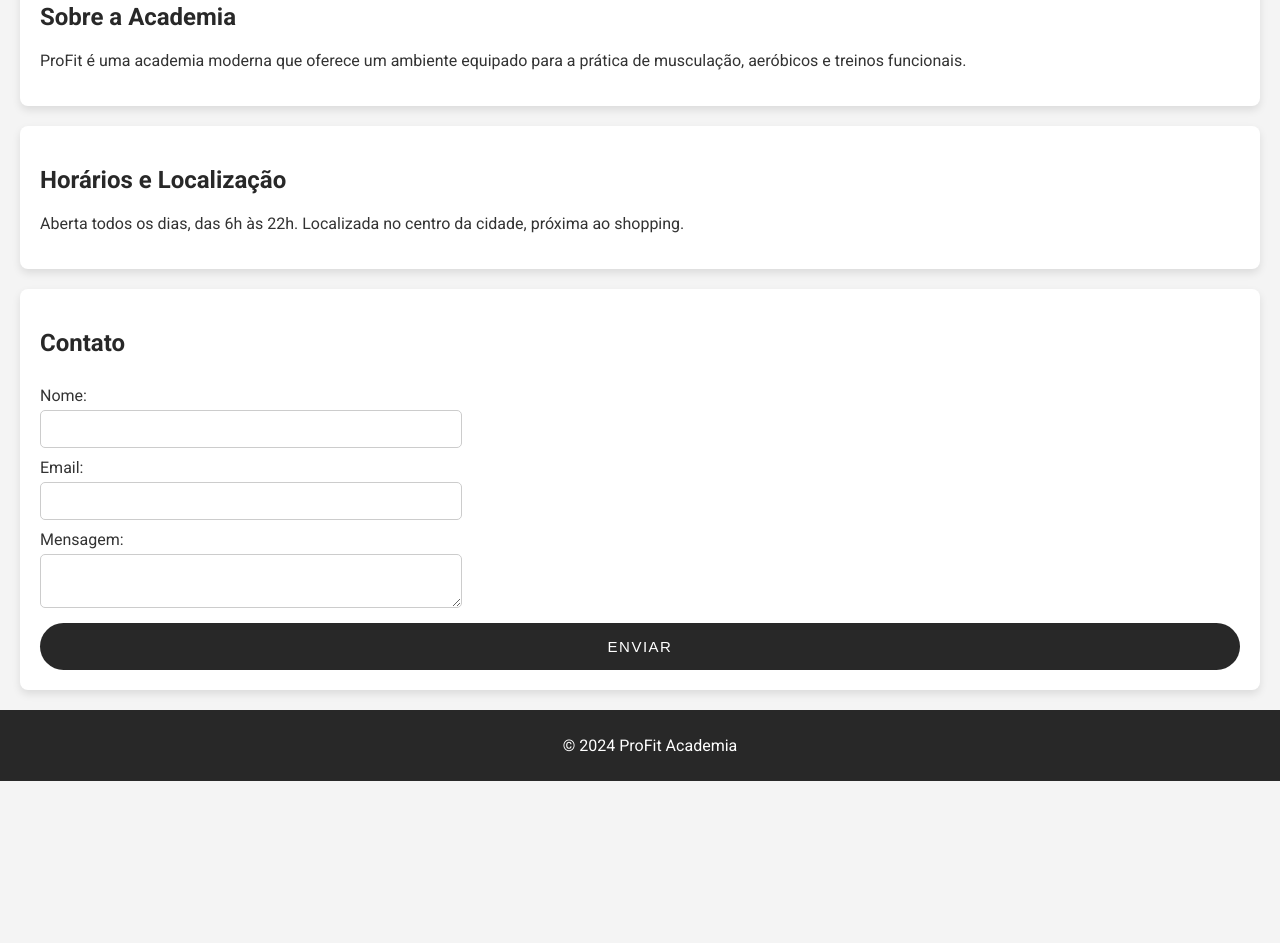
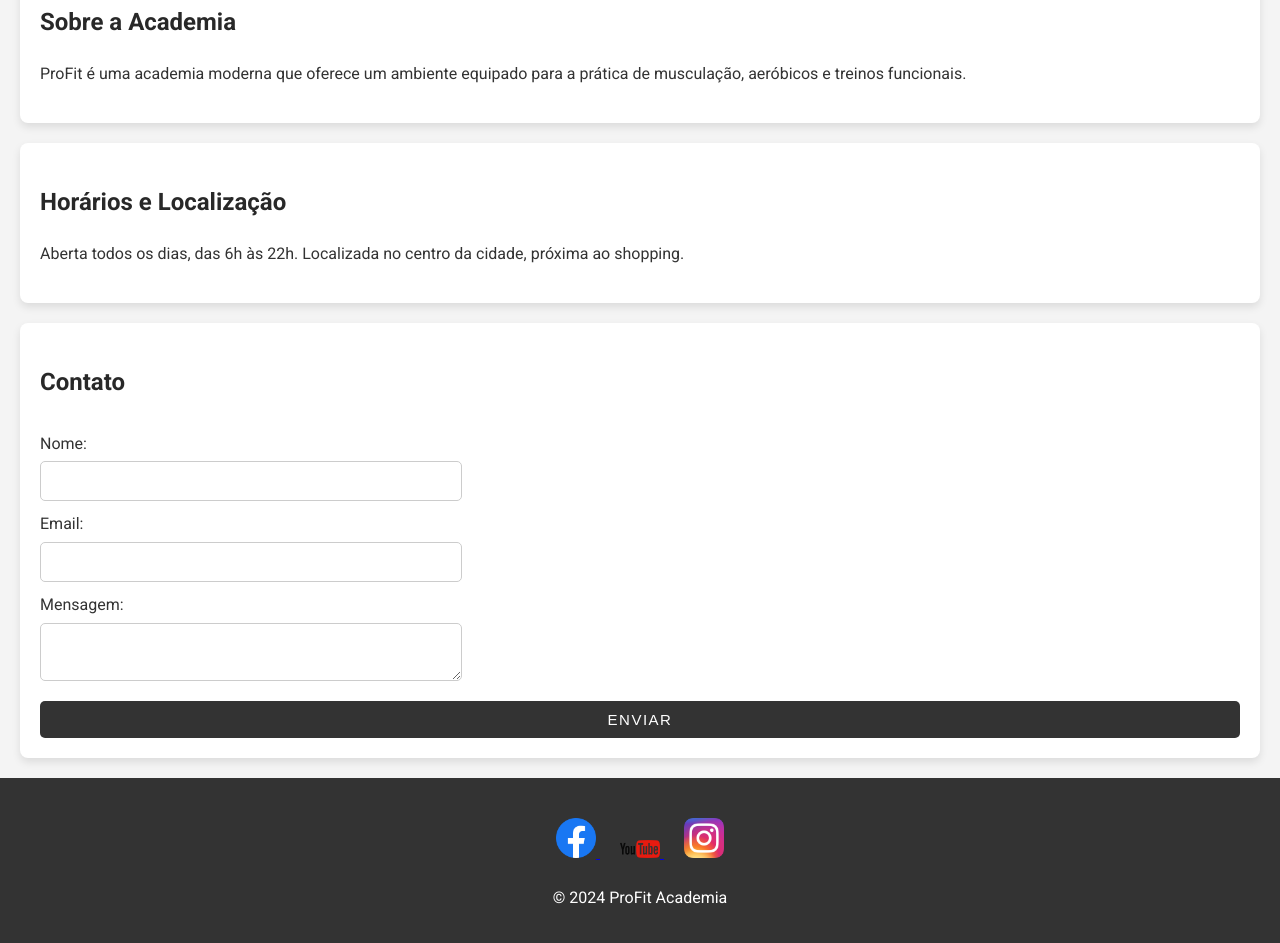
Before and after one commit to yzzyrlk/academia, a plain HTML site: page index.html in a window 1280 px wide. Shown: the part 397-1340 px from the top of the page. Before the commit the page ends 1178 px from the top, so only its background shows below. Drawn offline with Linux system fonts and the light colour scheme.

Commit message:
academia

```diff
--- a/index.html
+++ b/index.html
@@ -12,7 +12,6 @@
     <header>
         <h1>Academia ProFit</h1>
     </header>
-
 
     <section>
         <h2>Sobre a Academia</h2>
@@ -41,6 +40,17 @@
     </section>
 
     <footer>
+        <div class="social-media">
+            <a href="https://www.facebook.com" target="_blank">
+                <img src="img/images/facebook.png" alt="Facebook">
+            </a>
+            <a href="https://www.youtube.com" target="_blank">
+                <img src="img/images/youtube.png" alt="Twitter">
+            </a>
+            <a href="https://www.instagram.com" target="_blank">
+                <img src="img/images/instagram.png" alt="Instagram">
+            </a>
+        </div>
         <p>&copy; 2024 ProFit Academia</p>
     </footer>
 </body>
--- a/styles.css
+++ b/styles.css
@@ -95,3 +95,83 @@ footer {
     bottom: 0;
     width: 100%;
 }
+
+body {
+    font-family: 'Roboto', sans-serif;
+    line-height: 1.6;
+    padding: 0;
+    margin: 0;
+    background-color: #f4f4f4;
+}
+
+header {
+    background-color: #333;
+    color: white;
+    text-align: center;
+    padding: 20px;
+}
+
+h1 {
+    margin: 0;
+    font-size: 2.5rem;
+}
+
+section {
+    padding: 20px;
+}
+
+form {
+    display: flex;
+    flex-direction: column;
+}
+
+form label {
+    margin-top: 10px;
+}
+
+form input, form textarea {
+    padding: 10px;
+    margin-top: 5px;
+    font-size: 1rem;
+    border: 1px solid #ccc;
+    border-radius: 5px;
+}
+
+form button {
+    margin-top: 20px;
+    padding: 10px;
+    background-color: #333;
+    color: white;
+    border: none;
+    border-radius: 5px;
+    cursor: pointer;
+}
+
+.social-media {
+    text-align: center;
+    margin: 20px 0;
+}
+
+.social-media a {
+    margin: 0 10px;
+}
+
+.social-media img {
+    width: 40px;
+    height: auto;
+    transition: transform 0.3s ease;
+}
+
+.social-media img:hover {
+    transform: scale(1.1);
+}
+
+footer {
+    background-color: #333;
+    color: white;
+    text-align: center;
+    padding: 20px 0;
+    position: relative;
+    bottom: 0;
+    width: 100%;
+}
```
Also changed, not shown: img/images/facebook.png (added), img/images/instagram.png (added), img/images/loja.jpg (added), img/images/nintendo.png (added), img/images/playstation.png (added), img/images/xbox.png (added), img/images/youtube.png (added).
